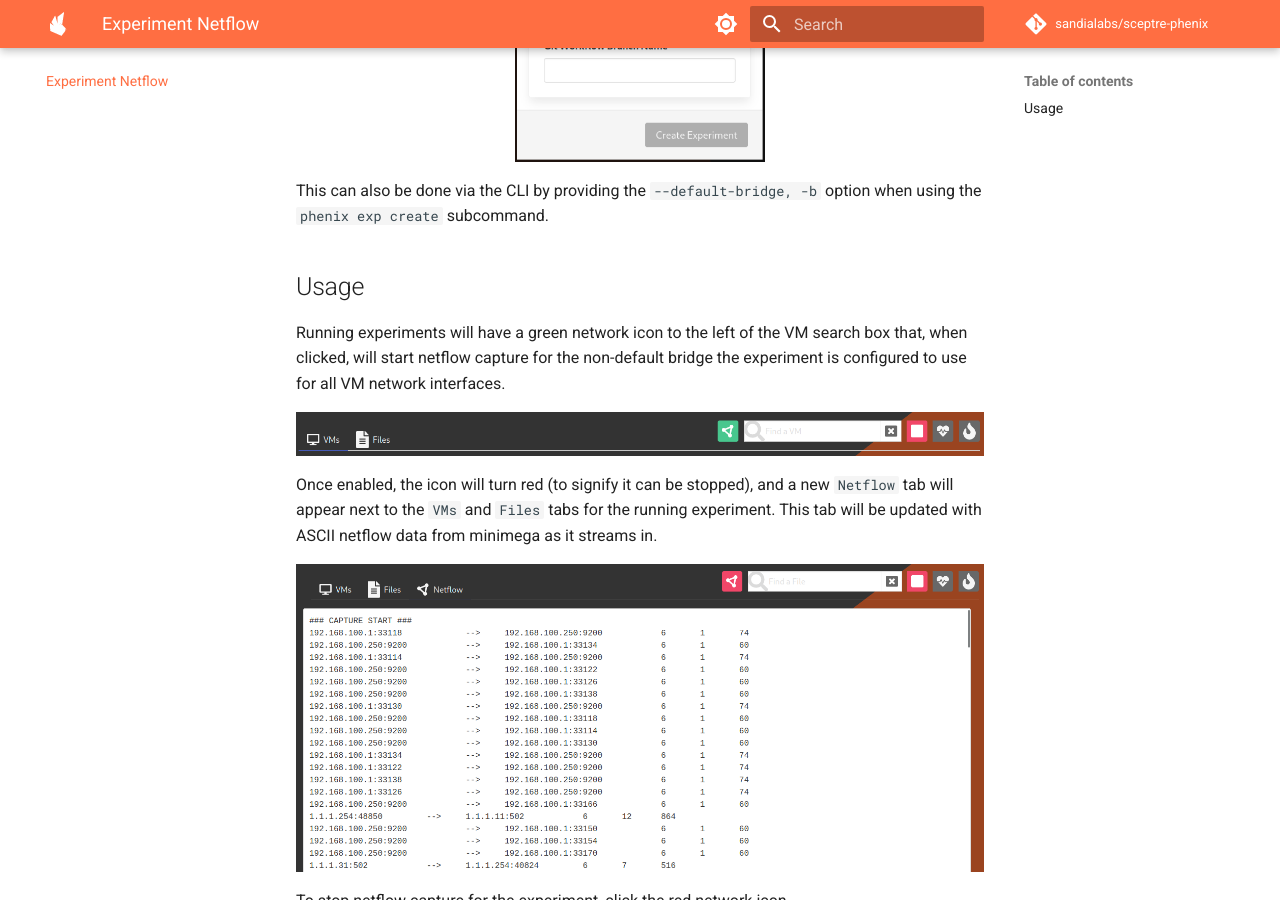
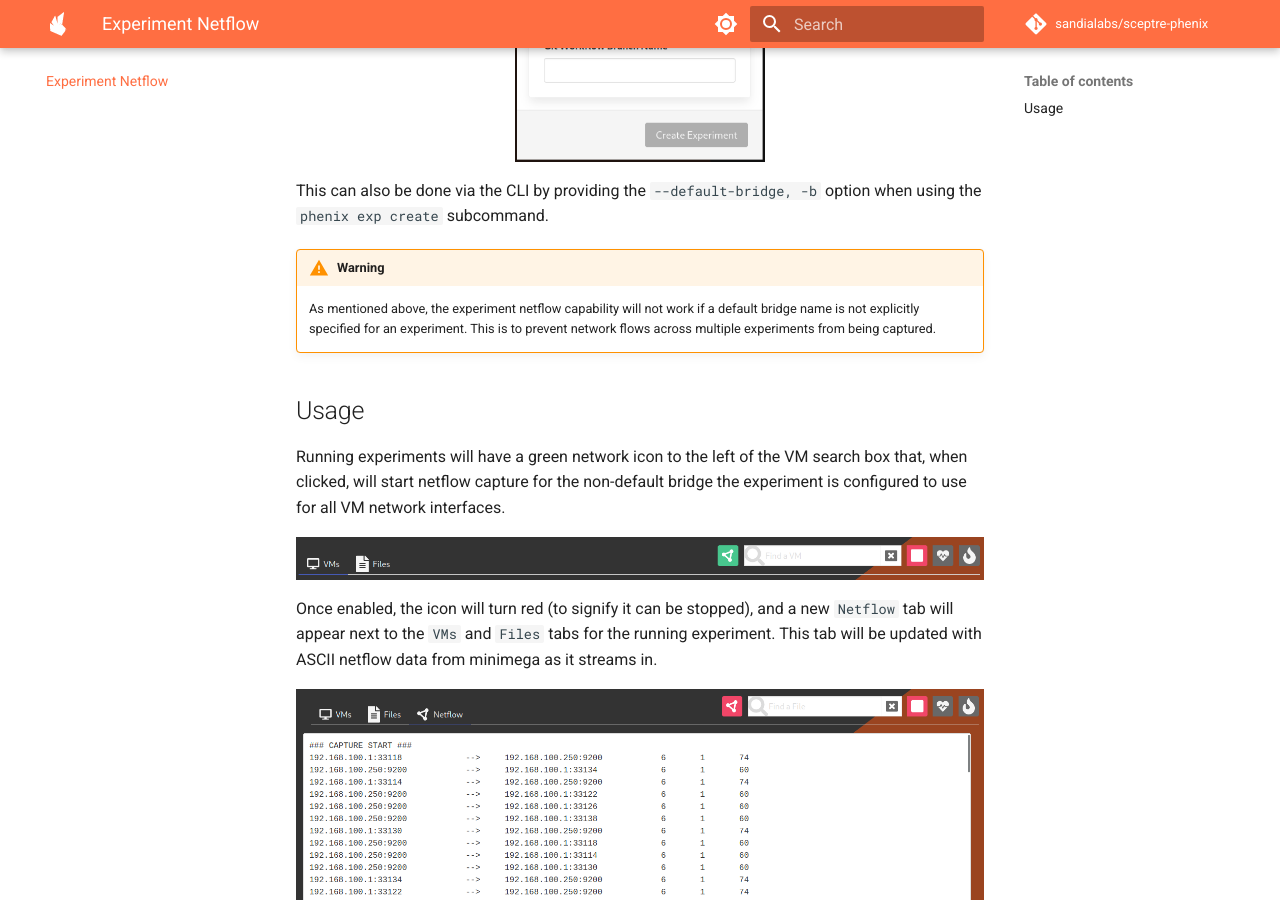
Before and after one commit to sandialabs/sceptre-phenix-docs, an MkDocs documentation site: the page built from docs/netflow.md, in a window 1280 px wide and 900 px high, scrolled down 758 px. Built offline with MkDocs 1.6.1 and Material for MkDocs 9.7.7, drawn with Linux system fonts in a browser that asks for light colours; comment, search, counter and statistics services are not loaded; the version menu is left out.

Commit message:
fixup! feat(netflow): add documentation for new experiment netflow capability

```diff
--- a/docs/netflow.md
+++ b/docs/netflow.md
@@ -17,6 +17,11 @@ providing the `Default Bridge Name` setting.
 This can also be done via the CLI by providing the `--default-bridge, -b` option
 when using the `phenix exp create` subcommand.
 
+!!! warning
+    As mentioned above, the experiment netflow capability will not work if a
+    default bridge name is not explicitly specified for an experiment. This is
+    to prevent network flows across multiple experiments from being captured.
+
 ## Usage
 
 Running experiments will have a green network icon to the left of the VM search
```
